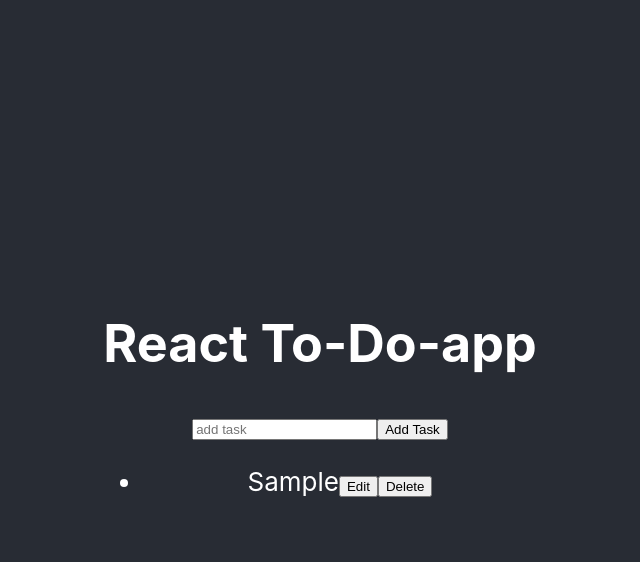
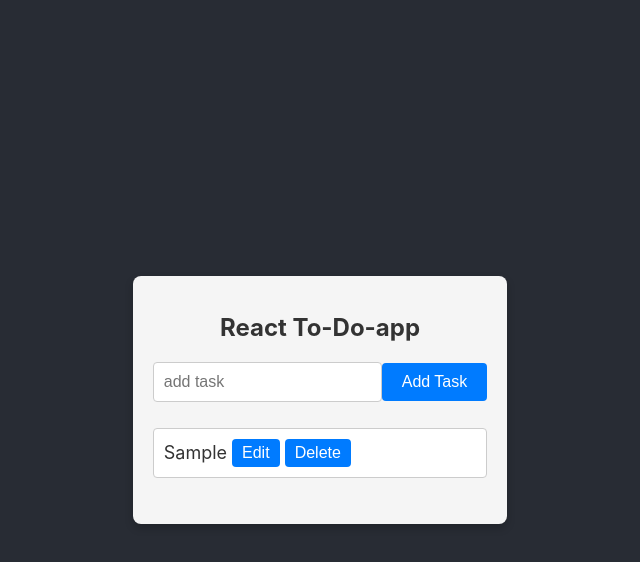
Before and after one commit to athuljain/react-to-do-app, a React (Create React App) app: page / in a window 1280 px wide. Both pictures are taken after typing "Sample" into the empty fields and a click on the button "Add Task". Shown: the top 562 px of the page, without its empty margins (320-960 px from the left). Built offline with nearby package versions, Linux system fonts and the light colour scheme.

Commit message:
styile commit

```diff
--- /dev/null
+++ b/src/Component/Todo.css
@@ -0,0 +1,105 @@
+/* App Container */
+.main-container {
+    max-width: 400px;
+    margin: 0 auto;
+    padding: 20px;
+    background-color: #f5f5f5;
+    border-radius: 8px;
+    box-shadow: 0 4px 8px rgba(0, 0, 0, 0.2);
+    text-align: center;
+  }
+
+  /* Heading */
+  .heading {
+    font-size: 24px;
+    margin-bottom: 20px;
+    color: #333;
+  }
+
+  /* Input Field and Button Container */
+  .input-div {
+    display: flex;
+    align-items: center;
+    margin-bottom: 20px;
+  }
+
+  .main-input {
+    flex: 1;
+    padding: 10px;
+    border: 1px solid #ccc;
+    border-radius: 4px;
+    font-size: 16px;
+  }
+
+  .add-button {
+    background-color: #007bff;
+    color: white;
+    border: none;
+    border-radius: 4px;
+    padding: 10px 20px;
+    cursor: pointer;
+    font-size: 16px;
+    transition: background-color 0.3s;
+  }
+
+  .add-button:hover {
+    background-color: #0056b3;
+  }
+
+  /* Task List */
+  .ul-div {
+    margin-top: 20px;
+  }
+
+  .ul-tag {
+    list-style: none;
+    padding: 0;
+  }
+
+  .li-tag {
+    display: flex;
+    align-items: center;
+    justify-content: space-between;
+    margin-top: 10px;
+    padding: 10px;
+    background-color: white;
+    border: 1px solid #ccc;
+    border-radius: 4px;
+    font-size: 18px;
+    color: #333;
+  }
+
+  /* Edit and Delete Buttons */
+  .edit-div {
+    display: flex;
+    align-items: center;
+  }
+
+  .editInput {
+    flex: 1;
+    padding: 5px;
+    margin-right: 10px;
+    border: 1px solid #ccc;
+    border-radius: 4px;
+    font-size: 16px;
+  }
+
+  .editBtn,
+  .DeleteBtn,
+  .saveBtn {
+    background-color: #007bff;
+    color: white;
+    border: none;
+    border-radius: 4px;
+    padding: 5px 10px;
+    cursor: pointer;
+    font-size: 16px;
+    margin-left: 5px;
+    transition: background-color 0.3s;
+  }
+
+  .editBtn:hover,
+  .DeleteBtn:hover,
+  .saveBtn:hover {
+    background-color: #0056b3;
+  }
--- a/src/Component/Todo.jsx
+++ b/src/Component/Todo.jsx
@@ -1,56 +1,54 @@
-import { useState } from "react"
+import { useState } from "react";
+import "./Todo.css"
 
-export default function Todo(){
-
-    const [task,setTask]=useState([])
-    const [inputTask,setInputTask]=useState("")
-
-
+export default function Todo() {
+  const [task, setTask] = useState([]);
+  const [inputTask, setInputTask] = useState("");
   const [editIndex, setEditIndex] = useState(-1);
 
-
-
-function AddTask(){
-
-    if(inputTask.trim() !== ""){  //check the input filed if any value is in input filed
-        setTask([...task,inputTask])
-        setInputTask("") // clear input after adding task
-
+  function AddTask() {
+    if (inputTask.trim() !== "") {
+      //check the input filed if any value is in input filed
+      setTask([...task, inputTask]);
+      setInputTask(""); // clear input after adding task
+    }
   }
 
 
 
 
-}
-
-function DeleteTask(index){
-    const updatedTaskList=[...task]
-    updatedTaskList.splice(index,1) // delete the specific task
-    setTask(updatedTaskList)
+  function DeleteTask(index) {
+    const updatedTaskList = [...task];
+    updatedTaskList.splice(index, 1); // delete the specific task
+    setTask(updatedTaskList);
   }
 
 
-    return(
-        <div>
-            <h1>React To-Do-app</h1>
-<div>
-            <input type="text" placeholder="add task" value={inputTask} onChange={((e)=> setInputTask( e.target.value))}></input>
-            <button onClick={AddTask} >Add Task</button>
 
+  return (
+    <div className="main-container">
+      <h1 className="heading">React To-Do-app</h1>
+      <div className="input-div">
+        <input
+          className="main-input"
+          type="text"
+          placeholder="add task"
+          value={inputTask}
+          onChange={(e) => setInputTask(e.target.value)}
+        ></input>
+        <button className="add-button" onClick={AddTask}>
+          Add Task
+        </button>
       </div>
 
-<div>
-
-
-
-    <ul>
-
-
+      <div className="ul-div">
+        <ul className="ul-tag">
           {task.map((data, index) => (
-    <li key={index}>
+            <li className="li-tag" key={index}>
               {editIndex === index ? (
-            <div>
+                <div className="li-div">
                   <input
+                    className="editInput"
                     type="text"
                     value={data}
                     onChange={(e) => {
@@ -60,6 +58,7 @@ function DeleteTask(index){
                     }}
                   />
                   <button
+                    className="saveBtn"
                     onClick={() => {
                       setEditIndex(-1); // Exit edit mode
                     }}
@@ -68,28 +67,27 @@ function DeleteTask(index){
                   </button>
                 </div>
               ) : (
-            <div>
+                <div className="edit-div">
                   {data}
                   <button
+                    className="editBtn"
                     onClick={() => {
                       setEditIndex(index); // Enter edit mode
-                    }}
-                >
+                    }}>
                     Edit
                   </button>
 
-                    <button onClick={()=>DeleteTask(index)}>Delete</button>
-
+                  <button
+                    className="DeleteBtn"
+                    onClick={() => DeleteTask(index)}>
+                    Delete
+                  </button>
                 </div>
               )}
             </li>
           ))}
         </ul>
       </div>
-
-
-
-
     </div>
-    )
+  );
 }
```
Lines whose indentation alone changed are shown as unchanged.
